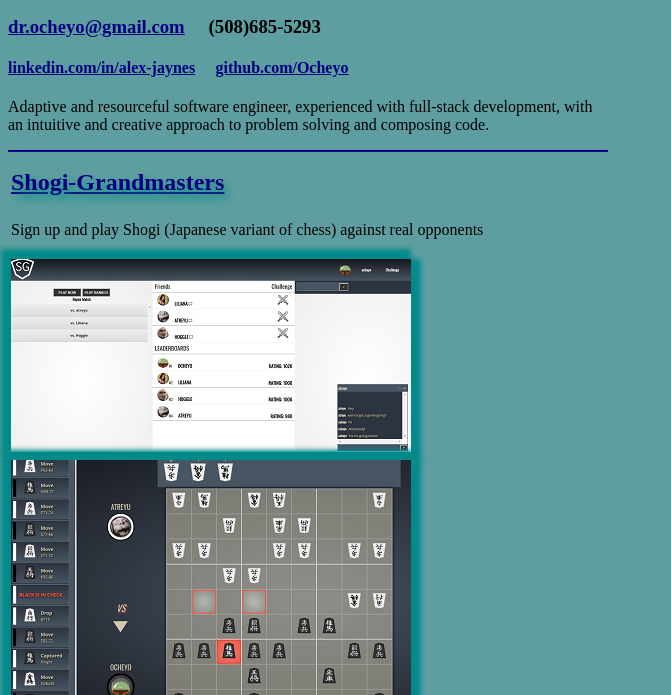
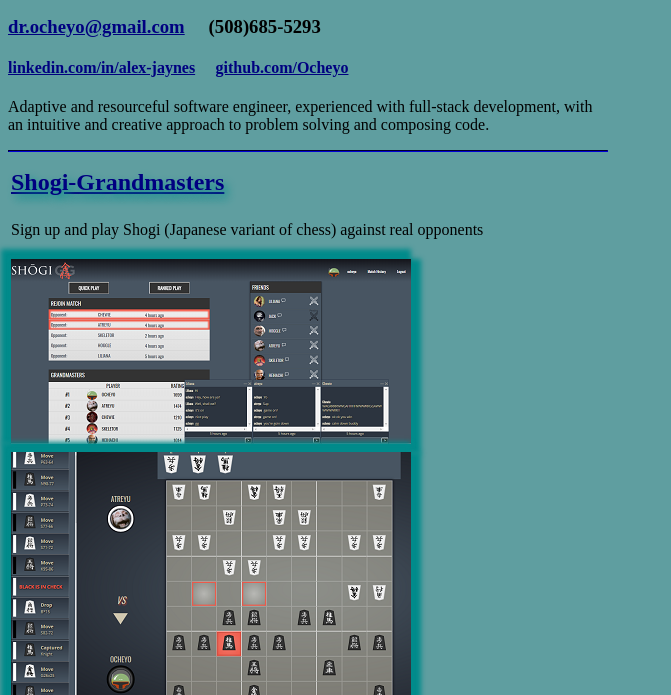
Before and after one commit to Ocheyo/portfolio, a plain HTML site: page index.html in a window 1280 px wide. Shown: the part 105-800 px from the top of the page, without its empty margins (0-671 px from the left). Drawn offline with Linux system fonts and the light colour scheme.

Commit message:
image swap

```diff
--- a/index.html
+++ b/index.html
@@ -36,7 +36,7 @@
     </tr>
     <tr class="screenshots">
       <td>
-        <img src="images/homepage-screenshot.PNG" alt="screenshot">
+        <img src="images/shogi-home.PNG" alt="screenshot">
       </td>
     </tr>
     <tr class="screenshots">
```
Also changed, not shown: images/SG logo.PNG (added), images/shogi-home.PNG (added).
